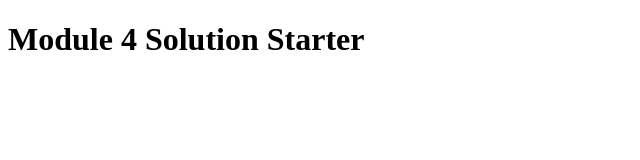
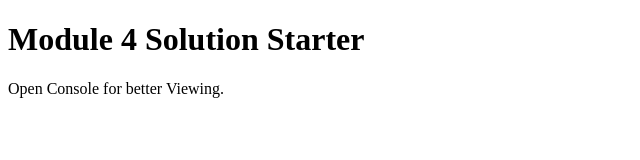
Before and after one commit to saiwebpro/Module-4-Assignment, a plain HTML site: page index.html in a window 1280 px wide. Shown: the whole page, without its empty margins (0-640 px from the left). Drawn offline with Linux system fonts and the light colour scheme.

Commit message:
Update index.html

```diff
--- a/index.html
+++ b/index.html
@@ -3,6 +3,7 @@
 <head>
   <meta charset="utf-8">
   <title>Module 4 Solution Starter</title>
+
   <script>
     var names = []; // DO NOT REMOVE
   </script>
@@ -12,5 +13,6 @@
 </head>
 <body>
   <h1>Module 4 Solution Starter</h1>
+  <p>Open Console for better Viewing.</p>
 </body>
 </html>
```
